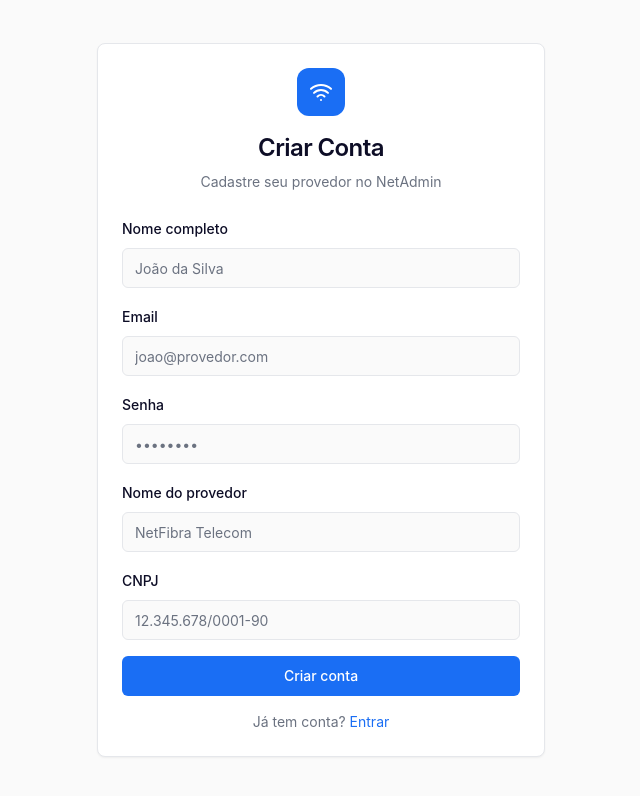
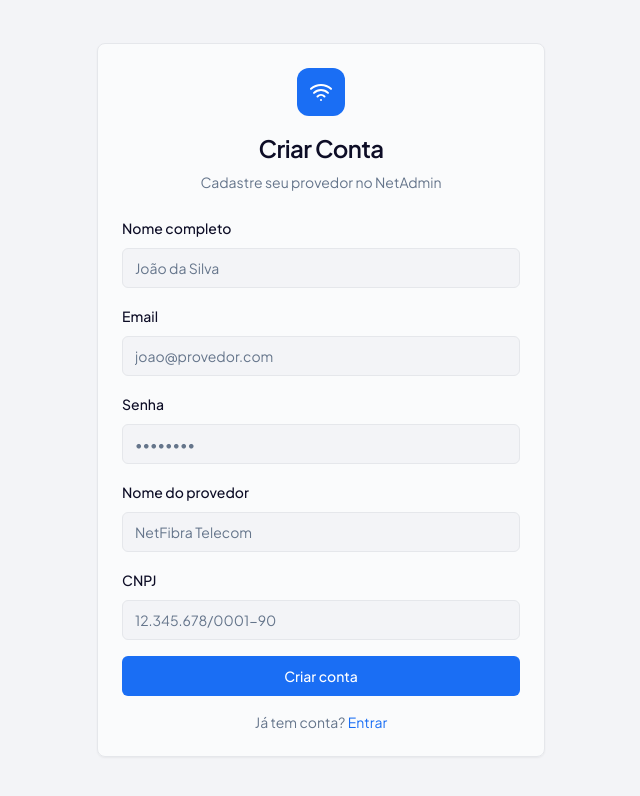
Before and after one commit to gustavopelicioniii-rgb/Sistema-Provedores-Internet, a React (Vite) app: page /register in a window 1280 px wide. Shown: the top 796 px of the page, without its empty margins (319-959 px from the left). Built offline with nearby package versions, Linux system fonts and the light colour scheme; the HTML template or start-up script is replaced by a standard one.

Commit message:
Glassmorphism redesign
Co-authored-by: gustavopelicioniii-rgb <229379308+gustavopelicioniii-rgb@users.noreply.github.com>

```diff
--- /dev/null
+++ b/src/components/GlassBackground.tsx
@@ -0,0 +1,27 @@
+export function GlassBackground() {
+  return (
+    <div className="fixed inset-0 -z-10 overflow-hidden pointer-events-none">
+      {/* Orb 1 - Blue top left */}
+      <div
+        className="absolute -top-32 -left-32 w-[600px] h-[600px] rounded-full opacity-100"
+        style={{
+          background: 'radial-gradient(circle, rgba(59,130,246,0.08), transparent 70%)',
+        }}
+      />
+      {/* Orb 2 - Purple bottom right */}
+      <div
+        className="absolute -bottom-32 -right-32 w-[500px] h-[500px] rounded-full opacity-100"
+        style={{
+          background: 'radial-gradient(circle, rgba(139,92,246,0.06), transparent 70%)',
+        }}
+      />
+      {/* Orb 3 - Green center */}
+      <div
+        className="absolute top-1/2 left-1/2 -translate-x-1/2 -translate-y-1/2 w-[400px] h-[400px] rounded-full opacity-100"
+        style={{
+          background: 'radial-gradient(circle, rgba(16,185,129,0.05), transparent 70%)',
+        }}
+      />
+    </div>
+  );
+}
--- /dev/null
+++ b/src/components/GlassCard.tsx
@@ -0,0 +1,20 @@
+import { cn } from "@/lib/utils";
+import { HTMLAttributes, forwardRef } from "react";
+
+interface GlassCardProps extends HTMLAttributes<HTMLDivElement> {
+  hover?: boolean;
+}
+
+export const GlassCard = forwardRef<HTMLDivElement, GlassCardProps>(
+  ({ className, hover = false, children, style, ...props }, ref) => (
+    <div
+      ref={ref}
+      className={cn("glass-card", hover && "glass-hover", className)}
+      style={style}
+      {...props}
+    >
+      {children}
+    </div>
+  )
+);
+GlassCard.displayName = "GlassCard";
--- /dev/null
+++ b/src/components/PageWrapper.tsx
@@ -0,0 +1,5 @@
+import { ReactNode } from "react";
+
+export function PageWrapper({ children }: { children: ReactNode }) {
+  return <div className="page-enter">{children}</div>;
+}
--- a/src/index.css
+++ b/src/index.css
@@ -4,13 +4,13 @@
 
 @layer base {
   :root {
-    --background: 0 0% 98%;
+    --background: 220 20% 96%;
     --foreground: 240 50% 10%;
 
-    --card: 0 0% 100%;
+    --card: 0 0% 100% / 0.65;
     --card-foreground: 240 50% 10%;
 
-    --popover: 0 0% 100%;
+    --popover: 0 0% 100% / 0.8;
     --popover-foreground: 240 50% 10%;
 
     --primary: 217 91% 53%;
@@ -20,7 +20,7 @@
     --secondary-foreground: 240 50% 10%;
 
     --muted: 220 14% 96%;
-    --muted-foreground: 220 9% 46%;
+    --muted-foreground: 215 16% 47%;
 
     --accent: 220 14% 96%;
     --accent-foreground: 240 50% 10%;
@@ -40,13 +40,13 @@
 
     --radius: 0.5rem;
 
-    --sidebar-background: 0 0% 100%;
+    --sidebar-background: 0 0% 100% / 0.55;
     --sidebar-foreground: 240 50% 10%;
     --sidebar-primary: 217 91% 53%;
     --sidebar-primary-foreground: 0 0% 100%;
     --sidebar-accent: 220 14% 96%;
     --sidebar-accent-foreground: 240 50% 10%;
-    --sidebar-border: 220 13% 91%;
+    --sidebar-border: 0 0% 100% / 0.6;
     --sidebar-ring: 217 91% 53%;
   }
 }
@@ -57,6 +57,158 @@
   }
   body {
     @apply bg-background text-foreground antialiased;
-    font-family: 'Inter', -apple-system, BlinkMacSystemFont, 'Segoe UI', sans-serif;
+    font-family: 'Plus Jakarta Sans', -apple-system, BlinkMacSystemFont, 'Segoe UI', sans-serif;
+    background: linear-gradient(135deg, #f5f7fa 0%, #e4e9f2 50%, #f0f4f8 100%);
+    background-attachment: fixed;
+    min-height: 100vh;
   }
 }
+
+@layer components {
+  .glass-card {
+    background: rgba(255, 255, 255, 0.65);
+    backdrop-filter: blur(20px);
+    -webkit-backdrop-filter: blur(20px);
+    border: 1px solid rgba(255, 255, 255, 0.5);
+    border-radius: 16px;
+    box-shadow: 0 4px 24px rgba(0, 0, 0, 0.04), 0 1px 2px rgba(0, 0, 0, 0.02);
+  }
+
+  .glass-sidebar {
+    background: rgba(255, 255, 255, 0.55);
+    backdrop-filter: blur(24px);
+    -webkit-backdrop-filter: blur(24px);
+    border-right: 1px solid rgba(255, 255, 255, 0.6);
+  }
+
+  .glass-topbar {
+    background: rgba(255, 255, 255, 0.6);
+    backdrop-filter: blur(16px);
+    -webkit-backdrop-filter: blur(16px);
+    border-bottom: 1px solid rgba(0, 0, 0, 0.05);
+  }
+
+  .glass-hover {
+    transition: transform 0.2s ease, box-shadow 0.2s ease;
+  }
+  .glass-hover:hover {
+    transform: translateY(-2px);
+    box-shadow: 0 8px 32px rgba(0, 0, 0, 0.08);
+  }
+
+  .glass-table-header {
+    background: rgba(0, 0, 0, 0.02);
+    text-transform: uppercase;
+    font-size: 11px;
+    font-weight: 600;
+    letter-spacing: 0.05em;
+    color: hsl(215 16% 57%);
+  }
+
+  .glass-table-row {
+    border-bottom: 1px solid rgba(0, 0, 0, 0.04);
+    transition: background 0.15s ease;
+  }
+  .glass-table-row:hover {
+    background: rgba(59, 130, 246, 0.04);
+  }
+
+  /* Page transition animation */
+  .page-enter {
+    animation: pageEnter 0.3s ease-out;
+  }
+
+  @keyframes pageEnter {
+    from {
+      opacity: 0;
+      transform: translateY(8px);
+    }
+    to {
+      opacity: 1;
+      transform: translateY(0);
+    }
+  }
+
+  /* Stagger animation for cards */
+  .stagger-item {
+    animation: staggerIn 0.4s ease-out both;
+  }
+
+  @keyframes staggerIn {
+    from {
+      opacity: 0;
+      transform: translateY(12px);
+    }
+    to {
+      opacity: 1;
+      transform: translateY(0);
+    }
+  }
+
+  /* Pulse for notification badge */
+  .pulse-badge {
+    animation: pulseBadge 2s cubic-bezier(0.4, 0, 0.6, 1) infinite;
+  }
+
+  @keyframes pulseBadge {
+    0%, 100% { opacity: 1; }
+    50% { opacity: 0.7; }
+  }
+
+  /* Skeleton shimmer */
+  .skeleton-shimmer {
+    background: linear-gradient(90deg, rgba(0,0,0,0.04) 25%, rgba(0,0,0,0.08) 50%, rgba(0,0,0,0.04) 75%);
+    background-size: 200% 100%;
+    animation: shimmer 1.5s infinite;
+    border-radius: 8px;
+  }
+
+  @keyframes shimmer {
+    0% { background-position: 200% 0; }
+    100% { background-position: -200% 0; }
+  }
+
+  /* Sidebar group label */
+  .sidebar-group-label {
+    font-size: 11px;
+    font-weight: 600;
+    letter-spacing: 0.08em;
+    text-transform: uppercase;
+    color: hsl(215 16% 57%);
+    padding: 0.5rem 0.75rem 0.25rem;
+  }
+
+  /* Sidebar item active */
+  .sidebar-item-active {
+    background: rgba(59, 130, 246, 0.1);
+    border-left: 3px solid hsl(217 91% 53%);
+    color: hsl(217 91% 53%);
+    font-weight: 500;
+  }
+
+  /* Glass tooltip for recharts */
+  .glass-tooltip {
+    background: rgba(255, 255, 255, 0.85) !important;
+    backdrop-filter: blur(12px) !important;
+    -webkit-backdrop-filter: blur(12px) !important;
+    border: 1px solid rgba(255, 255, 255, 0.5) !important;
+    border-radius: 12px !important;
+    box-shadow: 0 4px 24px rgba(0, 0, 0, 0.08) !important;
+    padding: 10px 14px !important;
+  }
+
+  /* Reduced motion */
+  @media (prefers-reduced-motion: reduce) {
+    .page-enter,
+    .stagger-item,
+    .glass-hover,
+    .pulse-badge,
+    .skeleton-shimmer {
+      animation: none !important;
+      transition: none !important;
+    }
+    .glass-hover:hover {
+      transform: none !important;
+    }
+  }
+}
```
